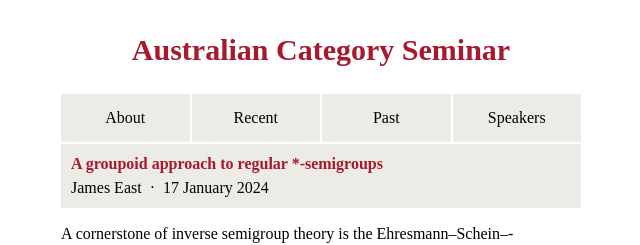
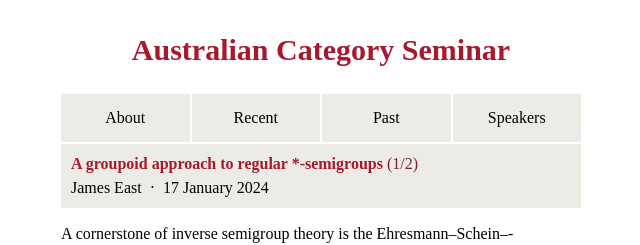
Before and after one commit to Centre-of-Australian-Category-Theory/seminar, a SvelteKit app: page /talks/1751 in a window 1280 px wide. Shown: the top 245 px of the page, without its empty margins (319-959 px from the left). Built offline with nearby package versions, Linux system fonts and the light colour scheme.

Commit message:
Force crawling

```diff
--- a/src/routes/+layout.svelte
+++ b/src/routes/+layout.svelte
@@ -10,7 +10,7 @@
 
 
 <div class="w-screen flex items-center justify-center px-3">
-  <div class="max-w-prose mx-auto flex flex-col gap-1.5 py-5">
+  <div class="w-full max-w-prose mx-auto flex flex-col gap-1.5 py-5">
     <h1 class="text-3xl text-center font-semibold text-red mt-3 mb-5">Australian Category Seminar</h1>
     <div class="grid grid-cols-4 w-full text-center justify-stretch items-stretch gap-0.5">
       <a class={path.endsWith('/') ? "py-3 bg-sand font-medium" : "py-3 bg-sand-light"} href="{base}/">About</a>
--- a/src/routes/past-talks/+page.server.js
+++ b/src/routes/past-talks/+page.server.js
@@ -39,7 +39,7 @@ function group(data) {
     let subkey = humanizeDate(cur.date);
     if (!acc[key]) acc[key] = {};
     if (!acc[key][subkey]) acc[key][subkey] = [];
-    acc[key][subkey].push({ title: cur.title, date: cur.date, speaker: cur.speaker, part: cur.part, totalParts: cur.totalParts, abstract: cur.hasAbstract ? cur.id : false});
+    acc[key][subkey].push({ title: cur.title, date: cur.date, speaker: cur.speaker, part: cur.part, totalParts: cur.totalParts, abstract: cur.hasAbstract ? cur.id : undefined});
     return acc;
   }, {});
 }
--- a/src/routes/recent-talks/+page.server.js
+++ b/src/routes/recent-talks/+page.server.js
@@ -40,7 +40,7 @@ function group(data) {
     if ((dateNow - cur.date) <= 365* 24* 60* 60 * 1000) {
       let key = humanizeDate(cur.date);
       if (!acc[key]) acc[key] = [];
-      acc[key].push({ title: cur.title, date: cur.date, speaker: cur.speaker, part: cur.part, totalParts: cur.totalParts, abstract: cur.hasAbstract ? cur.id : false});
+      acc[key].push({ title: cur.title, date: cur.date, speaker: cur.speaker, part: cur.part, totalParts: cur.totalParts, abstract: cur.hasAbstract ? cur.id : undefined});
     }
     return acc;
   }, {});
@@ -56,7 +56,7 @@ export async function load({ fetch }) {
   Object.keys(grouped).forEach ( (date) => {
     grouped[date].sort((a,b) => a.date - b.date);
     grouped[date].forEach ( (item) => delete item.date );
-    });
+  });
 
   return grouped;
 }
--- a/src/routes/talks/[slug]/+page.server.js
+++ b/src/routes/talks/[slug]/+page.server.js
@@ -14,6 +14,15 @@ function humanizeDate(date) {
 export function load({ params }) {
   let talks = yaml.load(fs.readFileSync('static/talks.yaml').toString());
   let talk = talks.find(x => Number(x.id) == Number(params.slug));
+
+  talks.forEach( (talk) => {
+    let curtalk = talk;
+    curtalk.totalParts = talk.part;
+    while (curtalk.previous) {
+      curtalk = talks.find(x => Number(x.id) == Number(curtalk.previous));
+      curtalk.totalParts = talk.part;
+    }
+  });
 
   let curtalk = talk;
   let abstract;
--- a/src/routes/talks/[slug]/+page.svelte
+++ b/src/routes/talks/[slug]/+page.svelte
@@ -2,8 +2,9 @@
  export let data;
  import { base } from '$app/paths';
 </script>
+
 <div class="bg-sand-light px-2.5 py-2 -mt-1">
-  <h2 class="font-bold text-red">{data.title}</h2>
+  <h2><span class="font-bold text-red">{data.title}</span> {#if data.part}<span class="font-medium text-deep-red">({data.part}/{data.totalParts})</span>{/if}</h2>
   <div>
     <a class="hover:text-red" href="{base}/speakers/{encodeURIComponent(String(data.speaker))}">{data.speaker}</a><span class="mx-1" />·<span class="mx-1" />{data.humanDate}
   </div>
```
